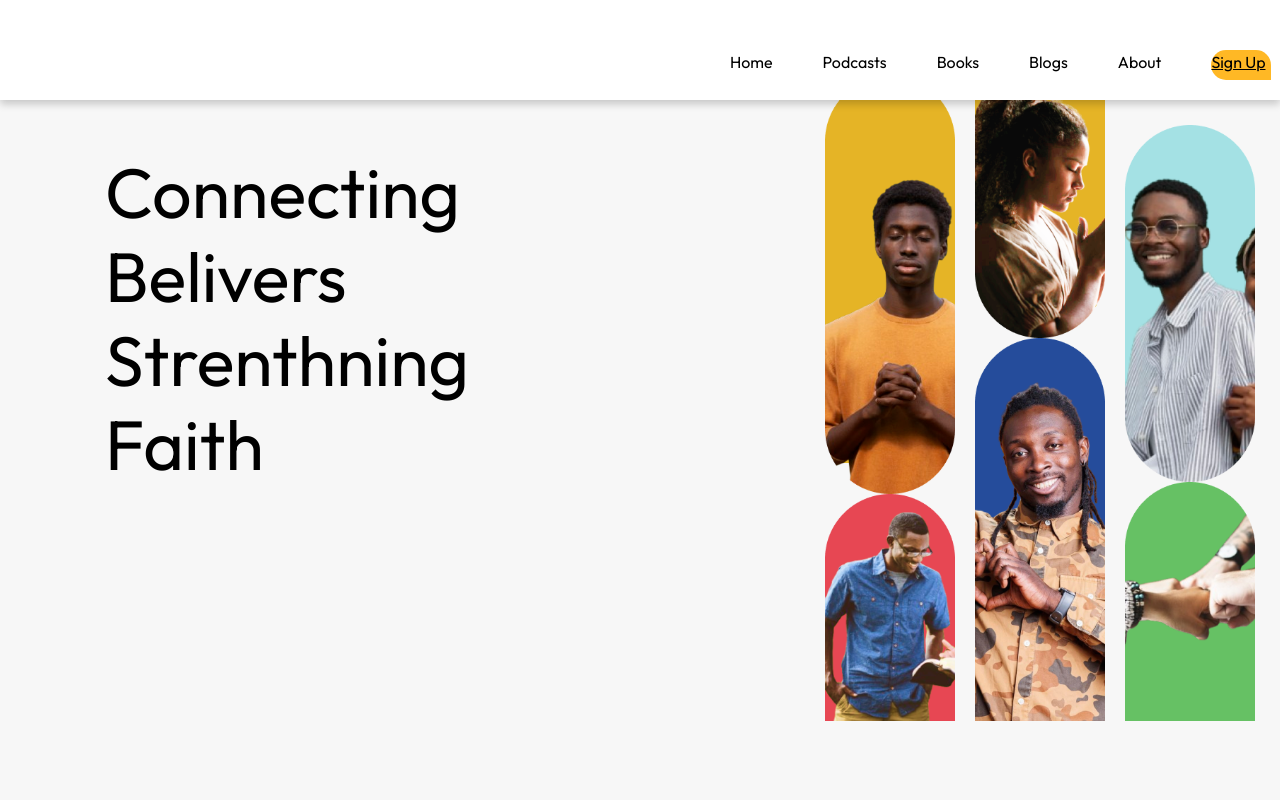
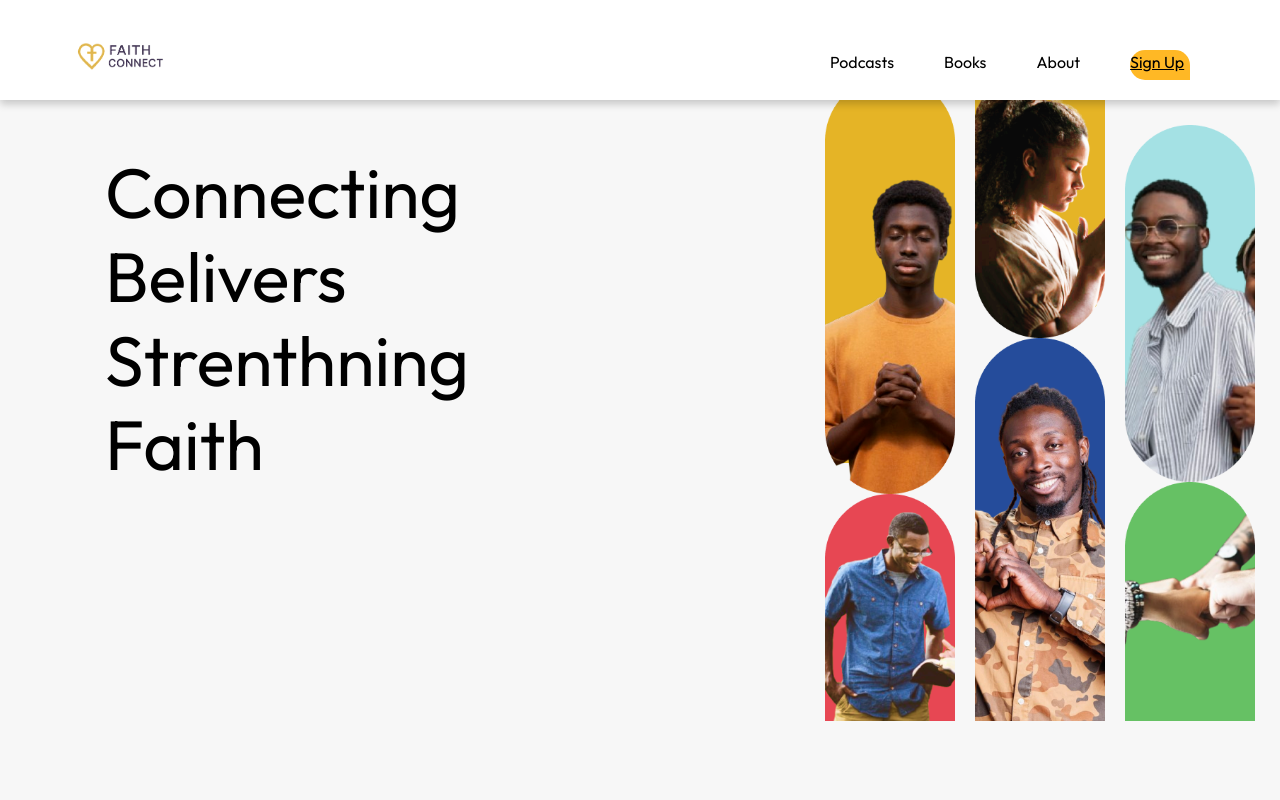
Before and after one commit to bantofweb4/FaithConnect, a React (Vite) app: page / in a window 1280 px wide. Shown: the top 800 px of the page. Built offline with nearby package versions, Linux system fonts and the light colour scheme.

Commit message:
changees

```diff
--- a/src/component/Nav.jsx
+++ b/src/component/Nav.jsx
@@ -5,12 +5,10 @@ function Nav() {
   return (
     <>
         <nav>
-            <div className="Logo"><img src="img/logo.png" alt="" /></div>
+            <Link to="/"><div className="Logo"><img src="img/logo.png" alt="" /></div></Link>
             <ul className="flex gap-[40px] ">
-                <li className="" ><Link to="/">Home</Link></li>
                 <li className="" ><Link to="/podcast">Podcasts</Link></li>
                 <li className="" ><Link to="/bookspage">Books</Link></li>
-                <li className="" ><Link to="">Blogs</Link></li>
                 <li className="" ><Link to="/Aboutpage">About</Link></li>
                 <div className="bg-[#FFB825] rounded-tl-[15px] rounded-bl-[15px] rounded-tr-[15px] rounded-br-none h-[30px] w-[60px] mx-[20px] px-[20px]">
                     <li className="underline" ><Link to="/mainsignup">Sign Up</Link></li>
```
